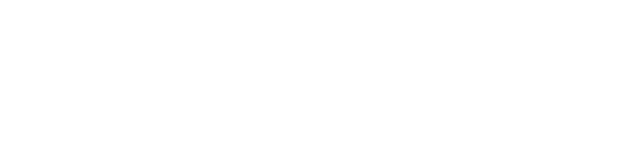
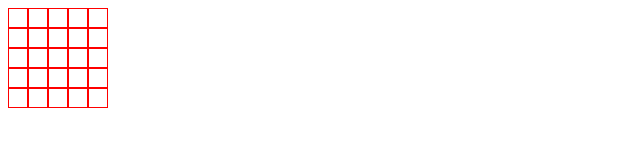
Before and after one commit to its-namami/sketch-a-etch, a plain HTML site: page index.html in a window 1280 px wide. Shown: the whole page, without its empty margins (0-640 px from the left). Drawn offline with Linux system fonts and the light colour scheme.

Commit message:
style: Link CSS, basic board styling, add outlines for developing

```diff
--- a/index.html
+++ b/index.html
@@ -4,6 +4,7 @@
     <meta charset="UTF-8"/>
     <title>Sketch-A-Etch</title>
     <script src="script.js" defer=""></script>
+    <link href="style.css" rel="stylesheet"/>
   </head>
   <body>
     <div id="board"></div>
--- a/script.js
+++ b/script.js
@@ -3,6 +3,7 @@ const board = document.querySelector('#board');
 const buildCell = () => {
   const cell = document.createElement('div');
   cell.classList.add('cell');
+  cell.classList.add('outline'); // for debugging
   return cell;
 }
 
--- /dev/null
+++ b/style.css
@@ -0,0 +1,17 @@
+#board {
+  display: flex;
+  flex-flow: column nowrap;
+}
+
+.row {
+  display: flex;
+}
+
+.cell {
+  padding: 10px;
+}
+
+.outline {
+  outline: 1px solid red;
+  outline-offset: -1px;
+}
```
